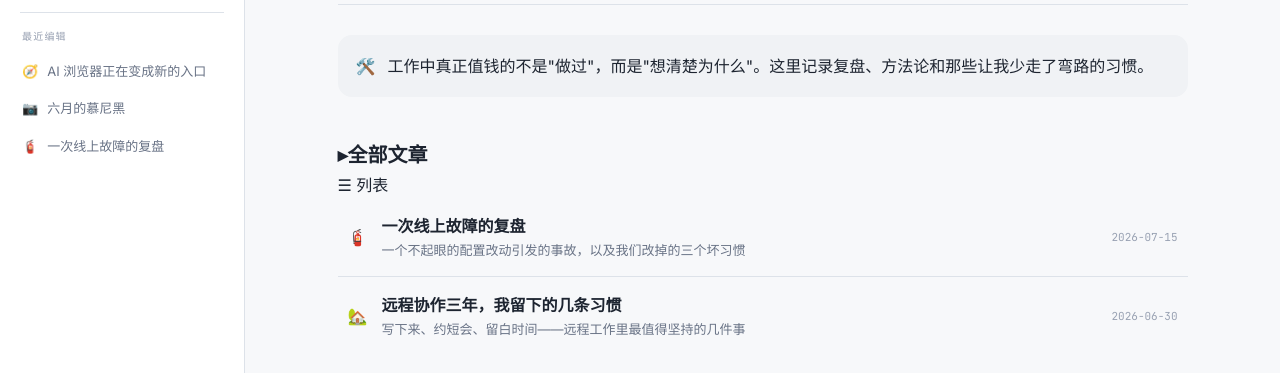
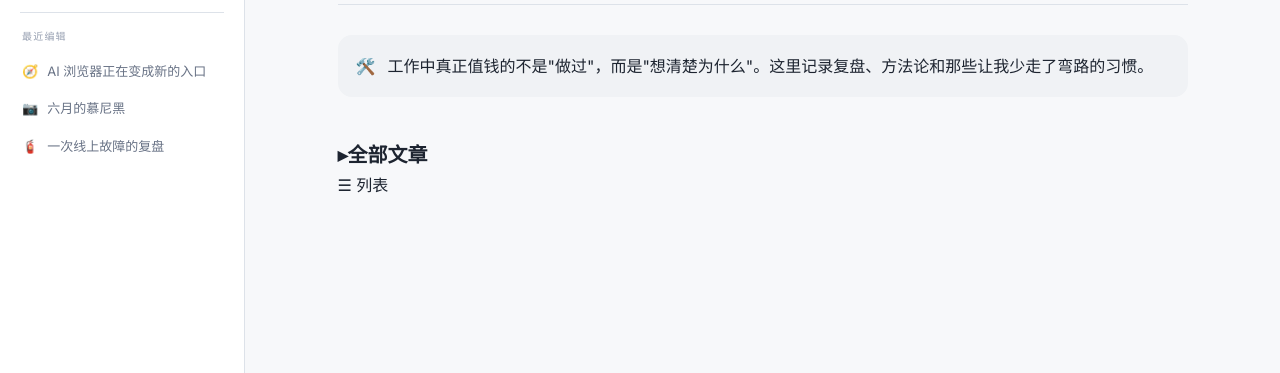
Before and after one commit to bearbobo/boorbit.com, a website: page work.html in a window 1280 px wide. Shown: the part 321-694 px from the top of the page. Drawn offline with Linux system fonts and the light colour scheme.

Commit message:
Update work.html
update lists

```diff
--- a/work.html
+++ b/work.html
@@ -61,23 +61,23 @@
         <div class="db-views"><span class="active">☰ 列表</span></div>
       </div>
 
-      <a class="post-row" href="posts/incident-review.html">
+      <!-- <a class="post-row" href="posts/incident-review.html">
         <span class="em">🧯</span>
         <div class="txt">
           <div class="t">一次线上故障的复盘</div>
           <div class="s">一个不起眼的配置改动引发的事故，以及我们改掉的三个坏习惯</div>
         </div>
         <span class="date">2026-07-15</span>
-      </a>
+      </a> -->
 
-      <a class="post-row" href="posts/remote-work.html" style="border-bottom:none;">
+      <!-- <a class="post-row" href="posts/remote-work.html" style="border-bottom:none;">
         <span class="em">🏡</span>
         <div class="txt">
           <div class="t">远程协作三年，我留下的几条习惯</div>
           <div class="s">写下来、约短会、留白时间——远程工作里最值得坚持的几件事</div>
         </div>
         <span class="date">2026-06-30</span>
-      </a>
+      </a> -->
       <!-- JOURNAL_AUTO_START -->
       <!-- JOURNAL_AUTO_END -->
     </div>
```
